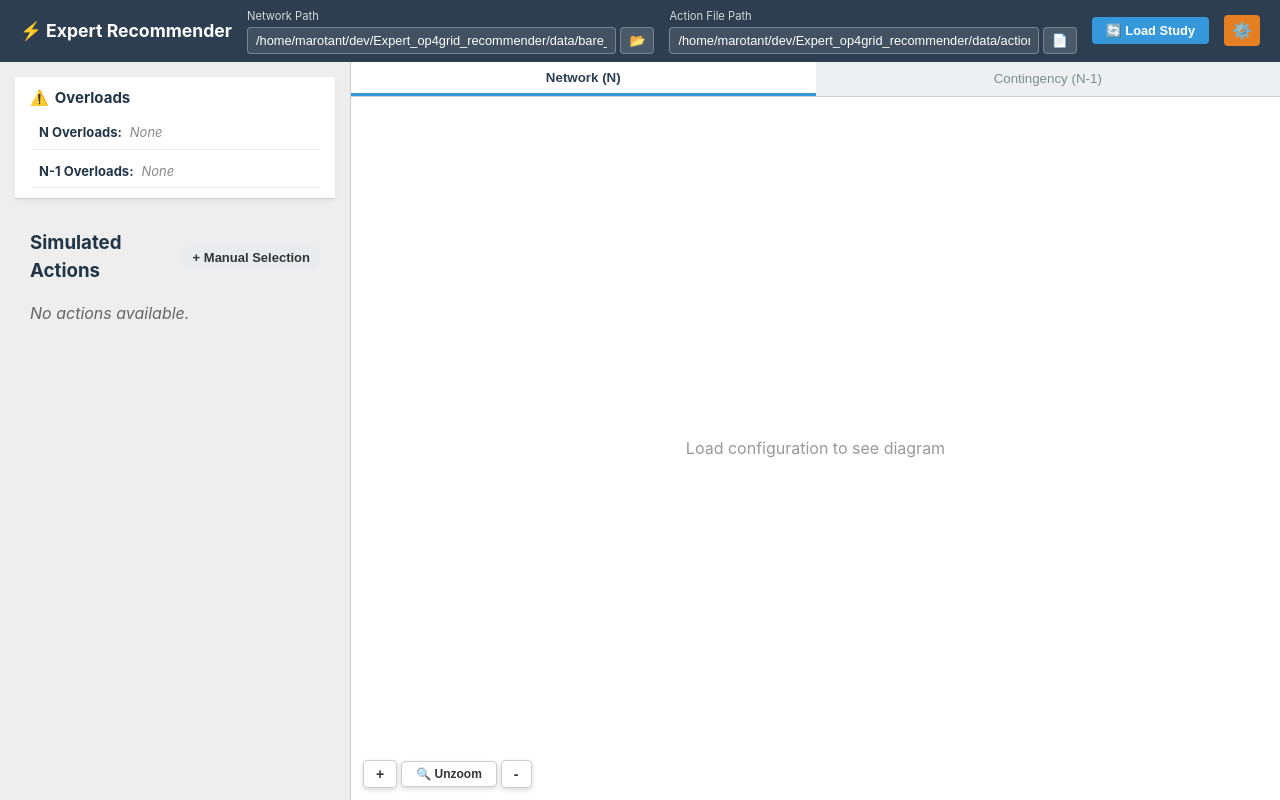
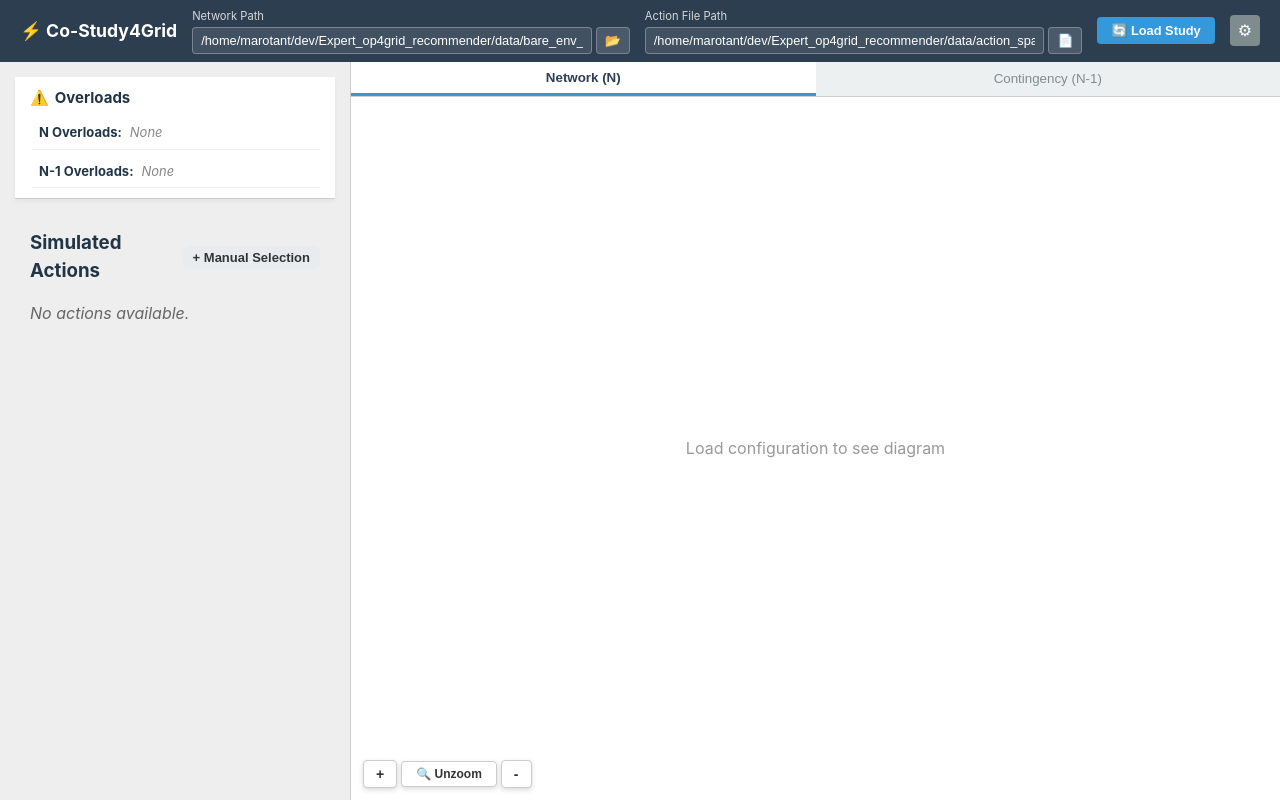
Before and after one commit to marota/ExpertAssist, a React app in the folder frontend/: page / in a window 1280 px wide. Built offline with nearby package versions, Linux system fonts and the light colour scheme; the HTML template or start-up script is replaced by a standard one.

Commit message:
style: rename app to Co-Study4Grid and update settings button style

```diff
--- a/frontend/src/App.tsx
+++ b/frontend/src/App.tsx
@@ -701,7 +701,7 @@ function App() {
         display: 'flex', justifyContent: 'space-between', alignItems: 'center',
         gap: '15px', flexWrap: 'wrap'
       }}>
-        <h2 style={{ margin: 0, fontSize: '1.1rem', whiteSpace: 'nowrap' }}>⚡ Expert Recommender</h2>
+        <h2 style={{ margin: 0, fontSize: '1.1rem', whiteSpace: 'nowrap' }}>⚡ Co-Study4Grid</h2>
 
         <div style={{ flex: '1 1 200px', display: 'flex', flexDirection: 'column', gap: '2px' }}>
           <label style={{ fontSize: '0.7rem', opacity: 0.8, whiteSpace: 'nowrap' }}>Network Path</label>
@@ -744,10 +744,10 @@ function App() {
 
         <button
           onClick={handleOpenSettings}
-          style={{ background: '#e67e22', display: 'flex', alignItems: 'center', justifyContent: 'center', padding: '6px 8px', fontSize: '1rem', color: 'white', border: 'none', borderRadius: '4px', cursor: 'pointer', fontWeight: 'bold' }}
+          style={{ background: '#7f8c8d', display: 'flex', alignItems: 'center', justifyContent: 'center', padding: '6px 8px', fontSize: '1rem', color: 'white', border: 'none', borderRadius: '4px', cursor: 'pointer', fontWeight: 'bold' }}
           title="Settings"
         >
-          ⚙️
+          &#9881;
         </button>
       </header>
 
```
Also changed, not shown: 1 other file (tests, documents, lock files or other folders).
